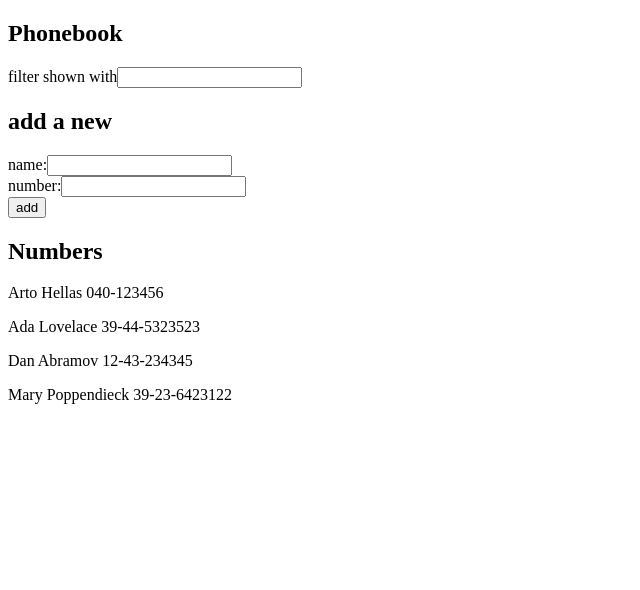
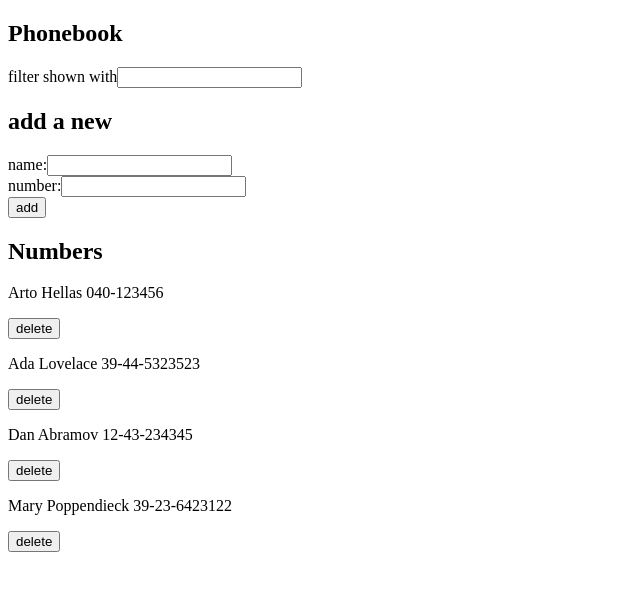
Before and after one commit to jeanduddd/FullstackOpenExercices, a React (Vite) app in the folder part2/Phonebook/: page / in a window 1280 px wide. Shown: the top 590 px of the page, without its empty margins (0-640 px from the left). Built offline with nearby package versions, Linux system fonts and the light colour scheme; data requests are answered from the project's data file.

Commit message:
feat : implement ex2.14

```diff
--- a/part2/Phonebook/src/App.jsx
+++ b/part2/Phonebook/src/App.jsx
@@ -35,6 +35,17 @@ const App = () => {
     setNewFilter(event.target.value)
   }
 
+  const handleDeletion = (id) => {
+    console.log(id)
+    console.log('id à suppr ', id);
+
+    personService
+    .deletePerson(id)
+    .then(() => {
+      setPersons(persons.filter(person => person.id !== id))
+    })
+  }
+
   const addName = (event) => {
     event.preventDefault()
     if (newName===''){
@@ -67,7 +78,7 @@ const App = () => {
       <h2>add a new</h2>
       <PersonForm onSubmit={addName} nameValue={newName} onNameChange={handleNameChange} numberValue={newNumber} onNumberChange={handleNumberChange}></PersonForm>
       <h2>Numbers</h2>
-      <Persons persons={persons} filter={newFilter}></Persons>
+      <Persons persons={persons} filter={newFilter} deletion={handleDeletion}></Persons>
     </div>
   )
 }
--- a/part2/Phonebook/src/components/Persons.jsx
+++ b/part2/Phonebook/src/components/Persons.jsx
@@ -1,9 +1,21 @@
-const Persons = ({persons, filter}) => {
-    return (
-        <>
-            {persons.map(person => person.name.toLowerCase().includes(filter.toLowerCase()) ? <p key={person.name}>{person.name}  {person.number}</p> : <div key={person.name}></div>)}
-        </>
-    )
-}
+const Persons = ({ persons, filter, deletion }) => {
+  return (
+    <>
+      {persons.map((person) =>
+        person.name.toLowerCase().includes(filter.toLowerCase()) ? (
+          <div key={person.name}>
+            {" "}
+            <p>
+              {person.name} {person.number}
+            </p>{" "}
+            <button onClick={() => deletion(person.id)}>delete</button>{" "}
+          </div>
+        ) : (
+          <div key={person.name}></div>
+        ),
+      )}
+    </>
+  );
+};
 
-export default Persons
+export default Persons;
--- a/part2/Phonebook/src/services/personService.js
+++ b/part2/Phonebook/src/services/personService.js
@@ -11,4 +11,10 @@ const createPerson = (newObject) => {
     return query.then(response => response.data)
 }
 
-export default {getPersons, createPerson}
+const deletePerson = (id) => {
+    const query = axios.delete(`${baseUrl}/${id}`)
+    return query.then(response => response.data);
+
+}
+
+export default {getPersons, createPerson, deletePerson}
```
